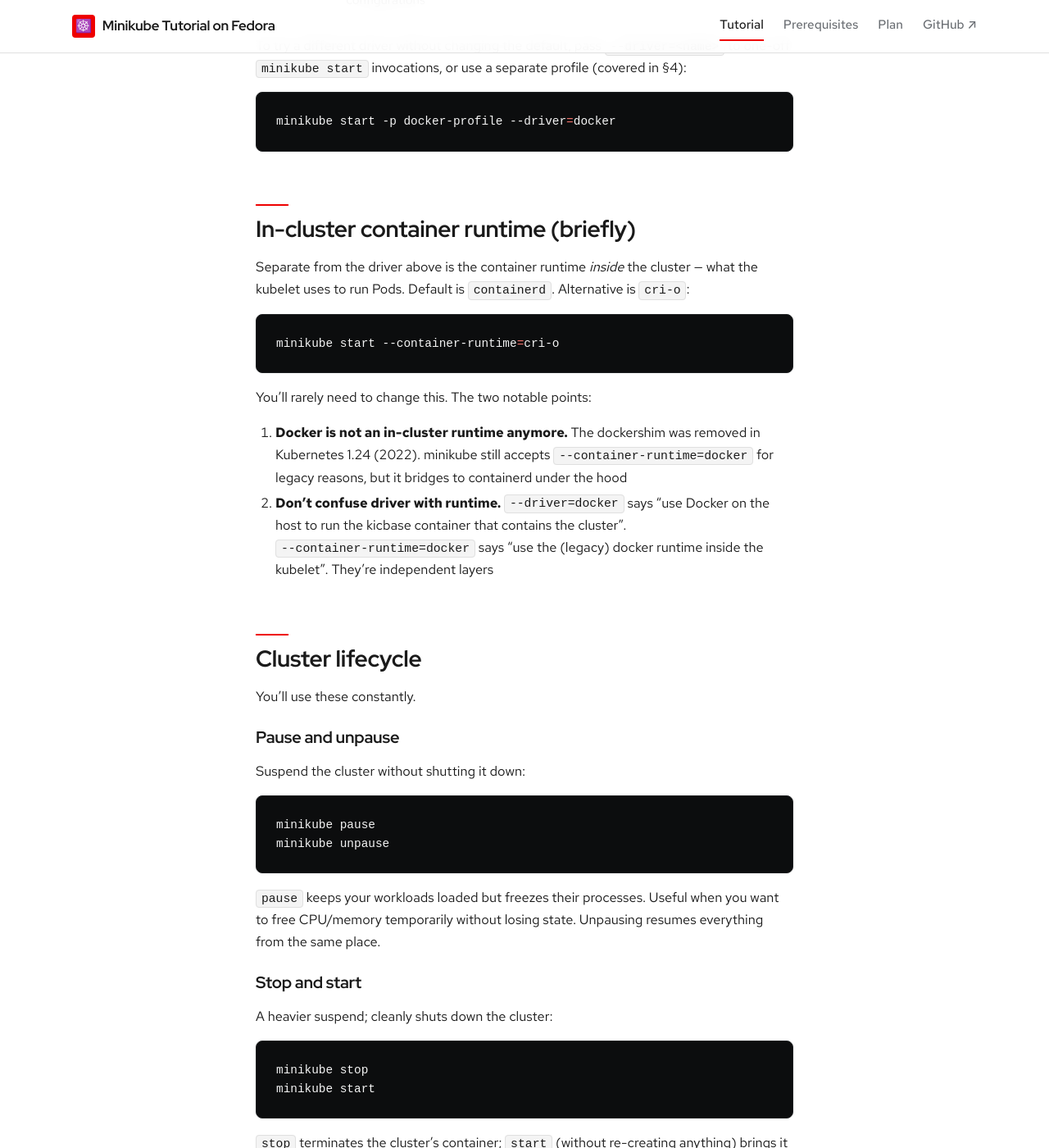
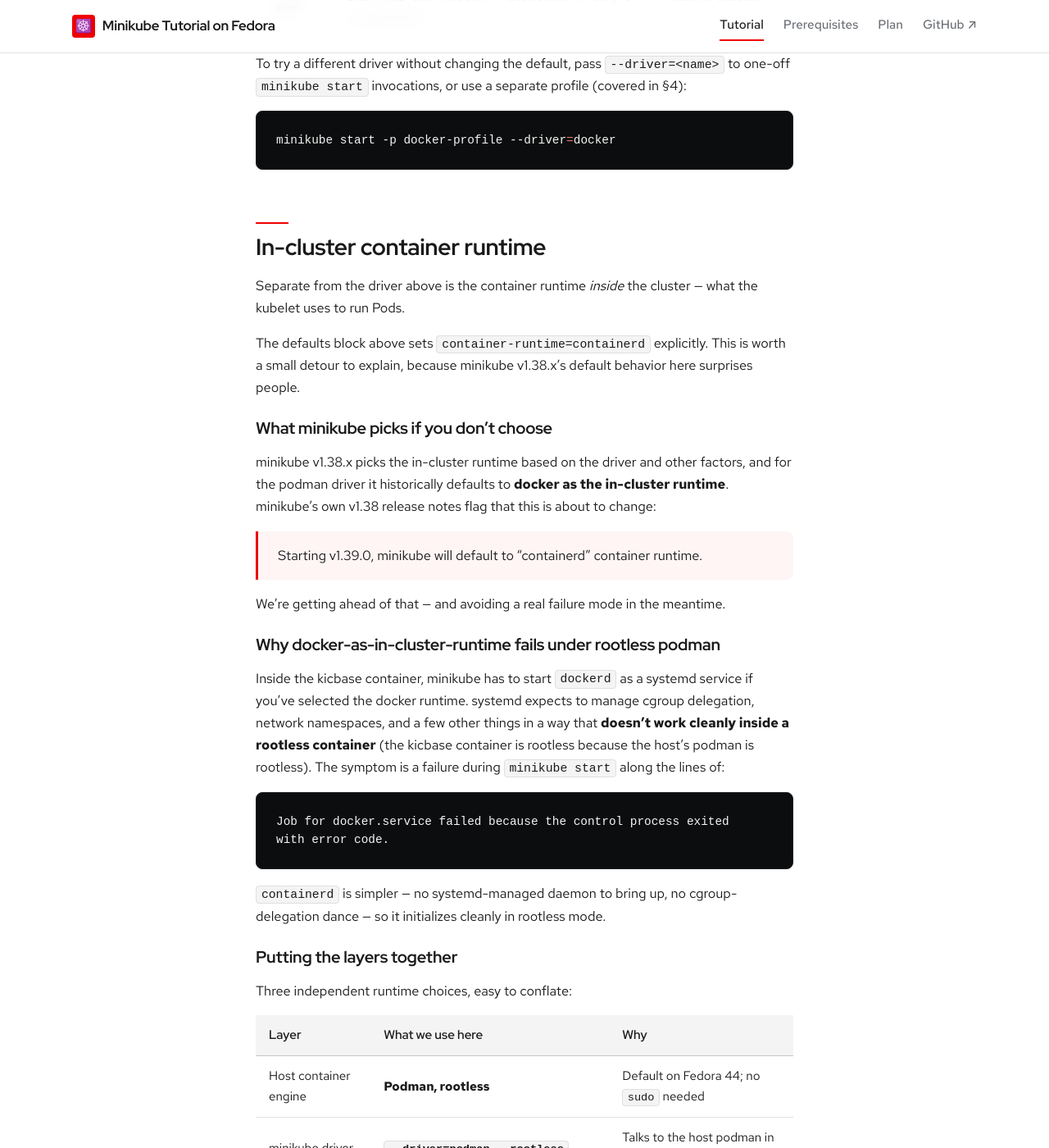
Before and after one commit to patterncatalyst/minikube-on-fedora, a Jekyll site: the page built from _docs/03-starting-minikube.md, in a window 1280 px wide and 1400 px high, scrolled down 4464 px. Shown: the whole window at 82% size. Built offline with Jekyll 4.4.1, drawn with Linux system fonts in a browser that asks for light colours; some web fonts are replaced; some of the changed text lies outside the part shown.

Commit message:
fix(§3): containerd in-cluster runtime; clean orphan volumes in driver-check

````diff
--- a/_docs/03-starting-minikube.md
+++ b/_docs/03-starting-minikube.md
@@ -29,6 +29,7 @@
 minikube config set memory 16384
 minikube config set driver podman
 minikube config set rootless true
+minikube config set container-runtime containerd
 ```
 
 These get written to `~/.minikube/config/config.json` and are
@@ -103,7 +104,7 @@
 | Layer                      | Implementation                              | Inspect with                              |
 |----------------------------|---------------------------------------------|-------------------------------------------|
 | Host container engine      | Podman (rootless, on Fedora 44)             | `podman ps` (shows the `minikube` container) |
-| In-cluster container runtime | containerd (the default)                  | `minikube ssh -- crictl info`             |
+| In-cluster container runtime | containerd (set explicitly in defaults; see below) | `minikube ssh -- crictl info` |
 | Kubernetes itself          | One node running kubelet + control plane    | `kubectl get nodes`                       |
 
 Most readers don't need to think about the bottom two layers
@@ -175,27 +176,82 @@
 minikube start -p docker-profile --driver=docker
 ```
 
-## In-cluster container runtime (briefly)
+## In-cluster container runtime
 
 Separate from the driver above is the container runtime *inside*
-the cluster — what the kubelet uses to run Pods. Default is
-`containerd`. Alternative is `cri-o`:
+the cluster — what the kubelet uses to run Pods.
+
+The defaults block above sets `container-runtime=containerd`
+explicitly. This is worth a small detour to explain, because
+minikube v1.38.x's default behavior here surprises people.
+
+### What minikube picks if you don't choose
+
+minikube v1.38.x picks the in-cluster runtime based on the driver
+and other factors, and for the podman driver it historically
+defaults to **docker as the in-cluster runtime**. minikube's own
+v1.38 release notes flag that this is about to change:
+
+> Starting v1.39.0, minikube will default to "containerd"
+> container runtime.
+
+We're getting ahead of that — and avoiding a real failure mode in
+the meantime.
+
+### Why docker-as-in-cluster-runtime fails under rootless podman
+
+Inside the kicbase container, minikube has to start `dockerd` as a
+systemd service if you've selected the docker runtime. systemd
+expects to manage cgroup delegation, network namespaces, and a
+few other things in a way that **doesn't work cleanly inside a
+rootless container** (the kicbase container is rootless because
+the host's podman is rootless). The symptom is a failure during
+`minikube start` along the lines of:
+
+```
+Job for docker.service failed because the control process exited
+with error code.
+```
+
+`containerd` is simpler — no systemd-managed daemon to bring up,
+no cgroup-delegation dance — so it initializes cleanly in
+rootless mode.
+
+### Putting the layers together
+
+Three independent runtime choices, easy to conflate:
+
+| Layer                            | What we use here                         | Why                                                              |
+|----------------------------------|------------------------------------------|------------------------------------------------------------------|
+| Host container engine            | **Podman, rootless**                     | Default on Fedora 44; no `sudo` needed                            |
+| minikube driver                  | **`--driver=podman --rootless`**         | Talks to the host podman in rootless mode                         |
+| In-cluster container runtime     | **`--container-runtime=containerd`**     | Initializes cleanly in rootless; matches minikube's v1.39 default |
+
+The first two are about the host's relationship with minikube.
+The third is what the kubelet uses inside the cluster to run
+Pods — *independent* of the first two.
+
+### Alternative in-cluster runtime: cri-o
+
+If you have a specific reason to run cri-o instead (matching a
+production environment that uses it, for example):
 
 ```bash
 minikube start --container-runtime=cri-o
 ```
 
-You'll rarely need to change this. The two notable points:
+You'll rarely need this. Stick with containerd.
 
-1. **Docker is not an in-cluster runtime anymore.** The dockershim
-   was removed in Kubernetes 1.24 (2022). minikube still accepts
-   `--container-runtime=docker` for legacy reasons, but it
-   bridges to containerd under the hood
-2. **Don't confuse driver with runtime.** `--driver=docker` says
-   "use Docker on the host to run the kicbase container that
-   contains the cluster". `--container-runtime=docker` says
-   "use the (legacy) docker runtime inside the kubelet". They're
-   independent layers
+### A note on docker-as-runtime in modern Kubernetes
+
+Docker as the in-cluster runtime has been deprecated since
+Kubernetes 1.24 (2022) — that release removed the dockershim that
+had bridged the kubelet's CRI interface to Docker's non-CRI
+socket. minikube's `--container-runtime=docker` still works, but
+it routes through `cri-dockerd`, an external shim that adds
+moving parts without buying you anything for tutorial-scale work.
+There's no reason to prefer docker over containerd as an
+in-cluster runtime today.
 
 ## Cluster lifecycle
 
````
Also changed, not shown: _plans/reconciliation-plan.md (+24 -0 lines), 1 other file.
